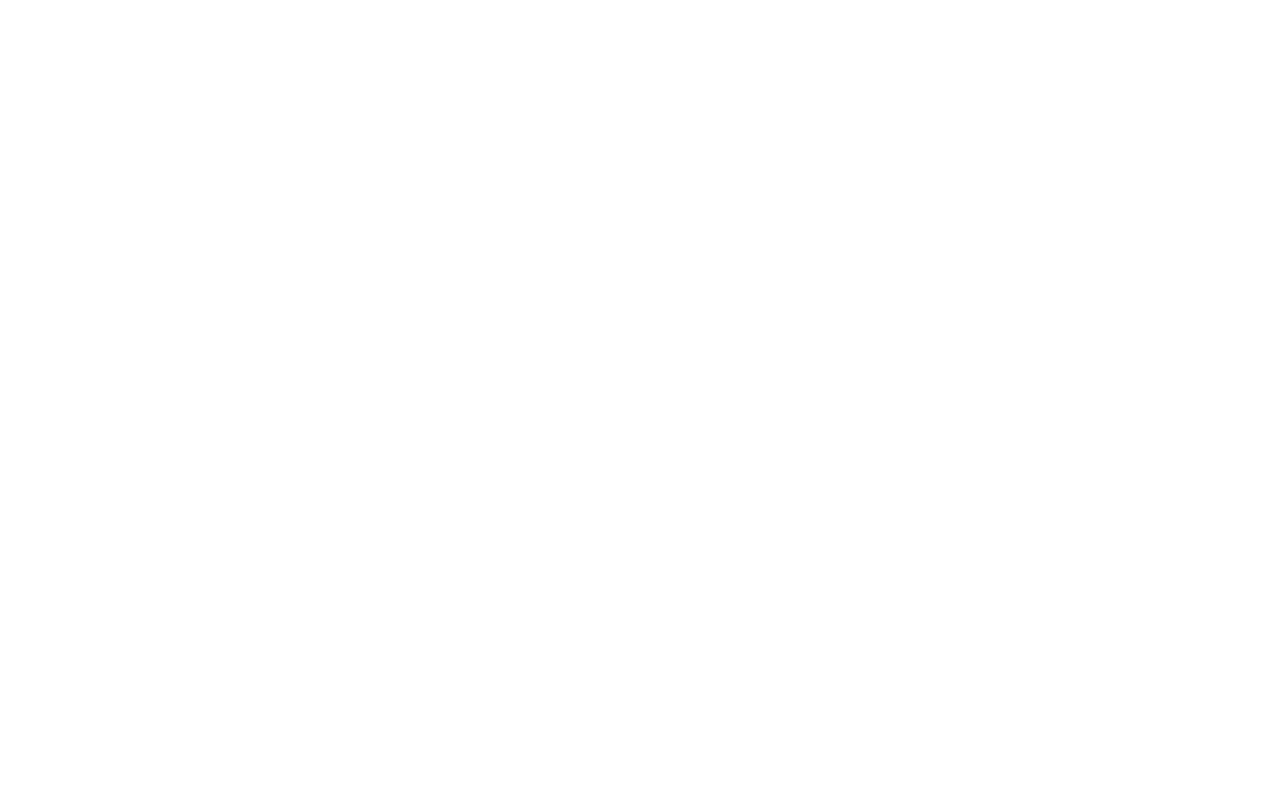
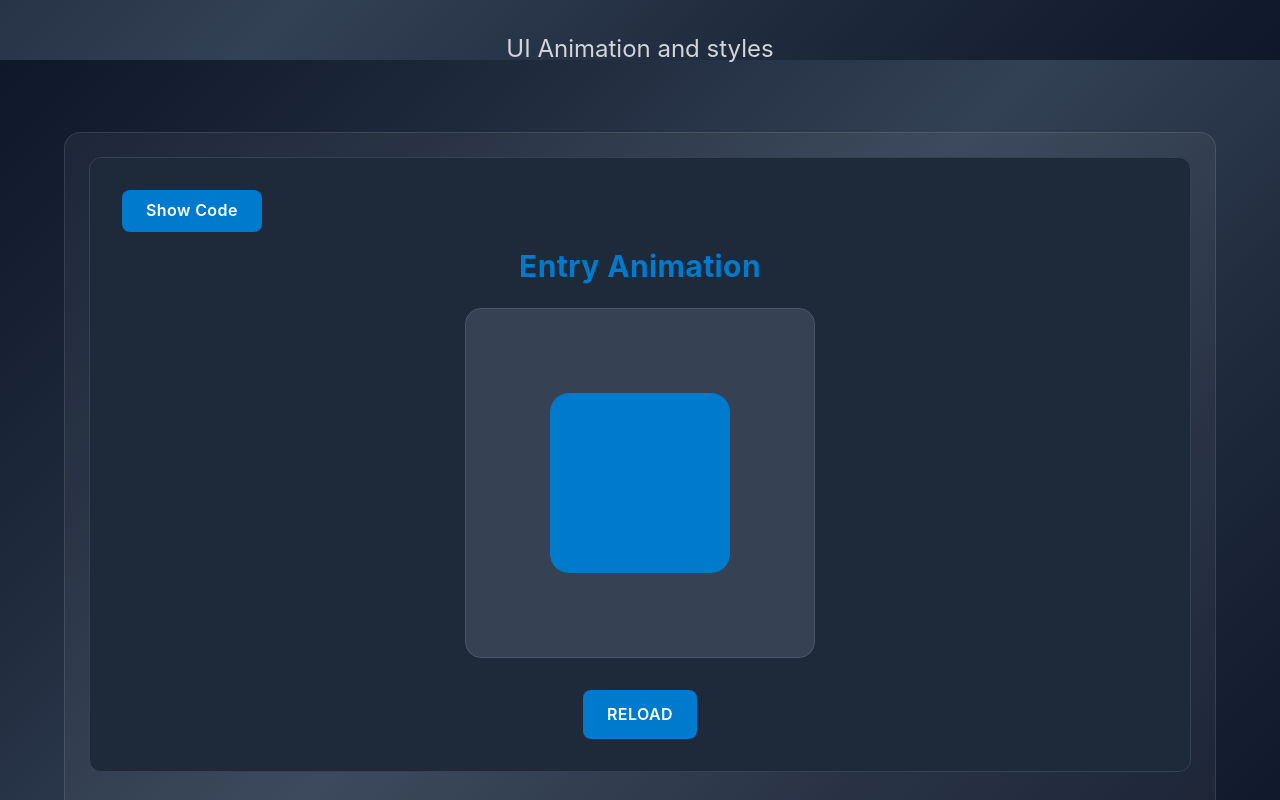
Before and after one commit to therealgone/Dev-Book, a Next.js app: page / in a window 1280 px wide. Shown: the part 10340-11140 px from the top of the page. Before the commit the page ends 10321 px from the top, so only its background shows below. Built offline with nearby package versions, Linux system fonts and the light colour scheme.

Commit message:
FEAT: Animation

```diff
--- /dev/null
+++ b/src/app/components/animation.tsx
@@ -0,0 +1,42 @@
+import React from "react";
+import { motion } from "motion/react"
+import { useState } from "react";
+export default function animation() {
+
+    const [relaodAnimation,setReloadAnimation]= useState(0)
+
+    const reanimation = () => {
+        setReloadAnimation(prev => prev +1)
+    }
+    return (
+
+
+
+        <div className=" min-h-screen tracking-wide ">
+            <div className="bg-gray-800 rounded-xl p-8 border border-gray-700">
+                <button className="bg-[#007ACC] hover:bg-[#005a99] text-white px-6 py-2 rounded-lg font-semibold  transition-colors mb-4"
+                >Show Code</button>
+                <h2 className="text-3xl font-bold text-[#007ACC] mb-6 text-center">Entry Animation</h2>
+                <div className="flex flex-col items-center gap-4  ">
+                    <div className="w-[350px] h-[350px]  bg-gray-700 border border-gray-600 flex flex-col items-center justify-center gap-4 rounded-2xl">
+
+                    <motion.h1
+                    key={relaodAnimation}
+
+
+                    initial={{ opacity:0 , scale:0}}
+                    animate={{opacity:1, scale:1.2}}
+                    transition={{ duration:1,ease:"easeInOut", scale:{ type:"spring", visualDuration:0.5 , bounce:0.5}}}
+                    className="w-[150px] h-[150px] bg-[#007ACC] rounded-2xl ">
+                    </motion.h1>
+
+
+                    </div>
+                <button className=" bg-[#007ACC] hover:bg-[#005a99] text-white px-6 py-3 rounded-lg font-semibold  transition-colors mt-4 " onClick={reanimation}> RELOAD</button>
+                </div>
+            </div>
+
+        </div>
+
+    );
+}
--- a/src/app/page.tsx
+++ b/src/app/page.tsx
@@ -7,6 +7,7 @@
 import Limit from "./components/Text-limite";
 import Github from "./components/GithubAPI";
 import Section from "./components/Section";
+import Animation from "./components/animation";
 
 
 export default function Home() {
@@ -82,6 +83,15 @@
           <Github />
         </div>
       </Section>
+      <Section
+id='UI Animation'
+title="UI Animation"
+description="UI Animation and styles ">
+  <div className="card-modern">
+  <Animation></Animation>
+  </div>
+
+</Section>
     </main>
   );
 }
```
